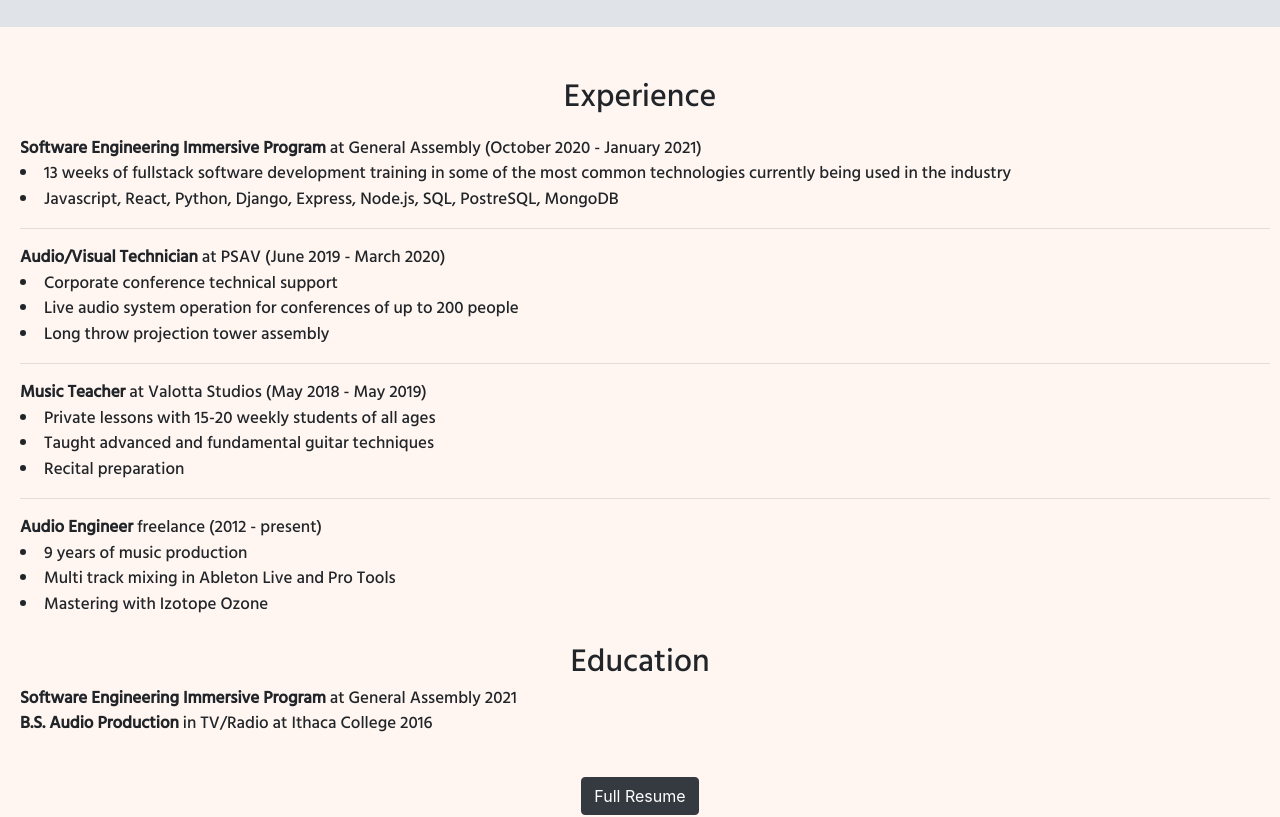
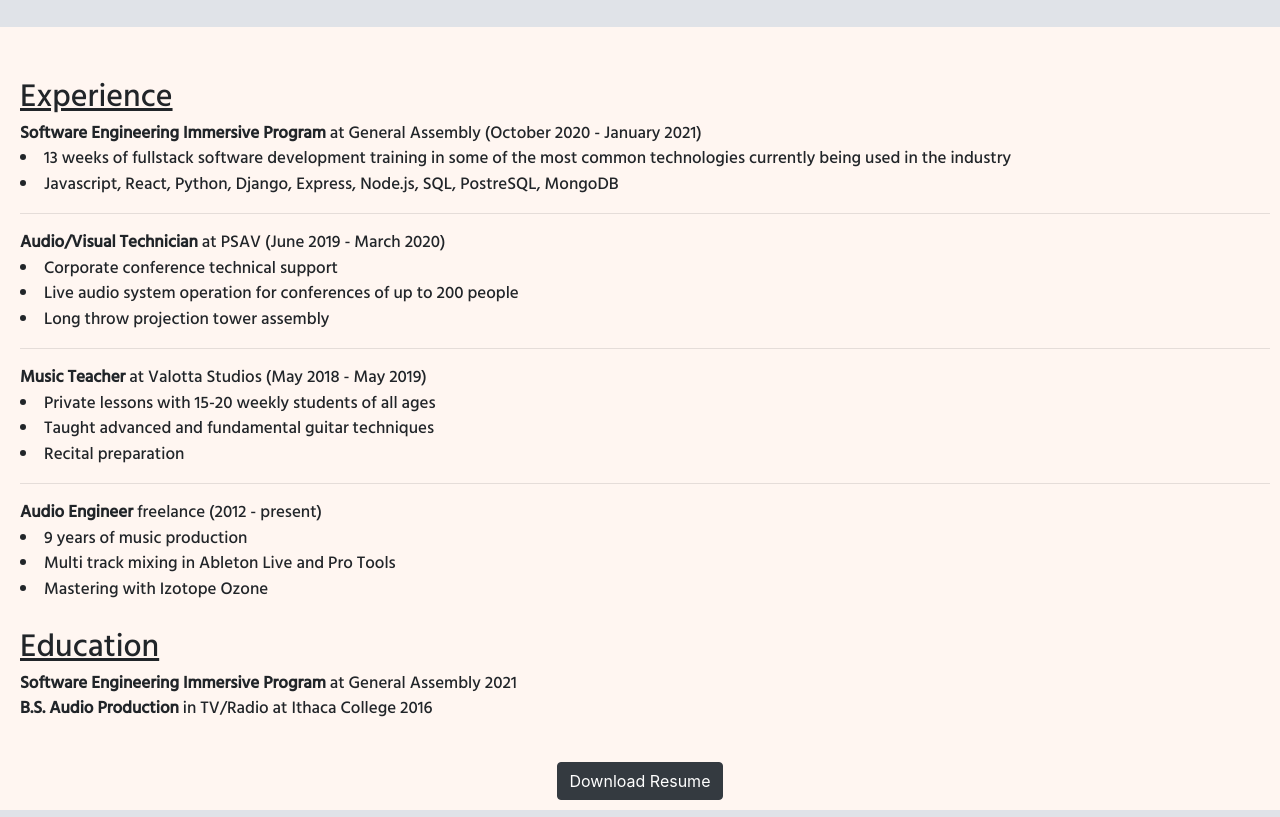
Before and after one commit to tylerdance/portfolio, a React (Create React App) app: page /projects in a window 1280 px wide. Shown: the part 1240-2057 px from the top of the page. Built offline with nearby package versions, Linux system fonts and the light colour scheme.

Commit message:
resume link fix with docdroid

```diff
--- a/src/App.css
+++ b/src/App.css
@@ -212,15 +212,21 @@ body {
 } */
 
 #resume-header {
+  /* font-size: 32px; */
+  text-decoration: underline;
   margin-top: 50px;
   margin-bottom: 5px;
-  text-align: center;
+  text-align: left;
+  margin-left: 20px;
   font-family: 'Hind Siliguri', sans-serif;
 }
 #education-header {
+  /* font-size: 32px; */
+  text-decoration: underline;
   margin-top: 25px;
   margin-bottom: 5px;
-  text-align: center;
+  text-align: left;
+  margin-left: 20px;
   font-family: 'Hind Siliguri', sans-serif;
 }
 
@@ -249,7 +255,7 @@ body {
   /* height: 100vh; */
   /* background-color: red; */
   text-align: left;
-  margin-top: 20px;
+  /* margin-top: 20px; */
   padding-bottom: 40px;
   font-family: 'Hind Siliguri', sans-serif;
 }
--- a/src/components/Resume.js
+++ b/src/components/Resume.js
@@ -45,8 +45,9 @@ function Resume() {
             </button> */}
 
             <div class="resume-btn">
-                <a id="resume-btn" href="https://docs.google.com/document/d/e/2PACX-1vRo9c981fgn-NRKae_eBdAVCxAVLLD0_cAIuidOyNFpuEl5ggWTnc0LPj5vCoPTZfyGhbaDmvb2VzHg/pub" target="_blank"><button class="btn btn-dark">Full Resume</button></a>
+                {/* <a id="resume-btn" href="https://docs.google.com/document/d/e/2PACX-1vRo9c981fgn-NRKae_eBdAVCxAVLLD0_cAIuidOyNFpuEl5ggWTnc0LPj5vCoPTZfyGhbaDmvb2VzHg/pub" target="_blank"><button class="btn btn-dark">Full Resume</button></a> */}
                 {/* <a id="resume-btn" href="C:/assets/tylerdance-resume.pdf" download><button class="btn btn-dark">Full Resume</button></a> */}
+                <a href="https://docdro.id/xysdldR" target="_blank"><button class="btn btn-dark">Download Resume</button></a>
             </div>
         </div>
     )
```
